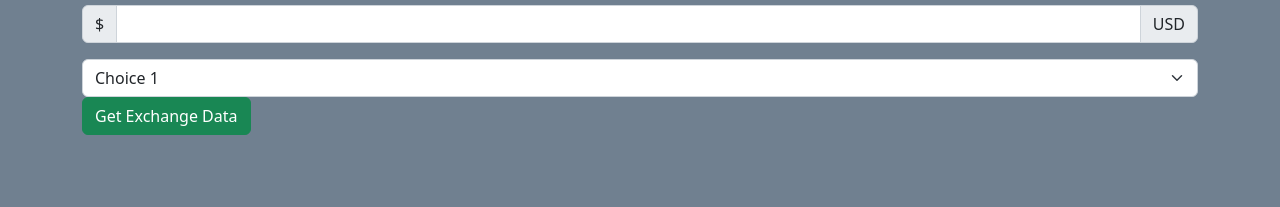
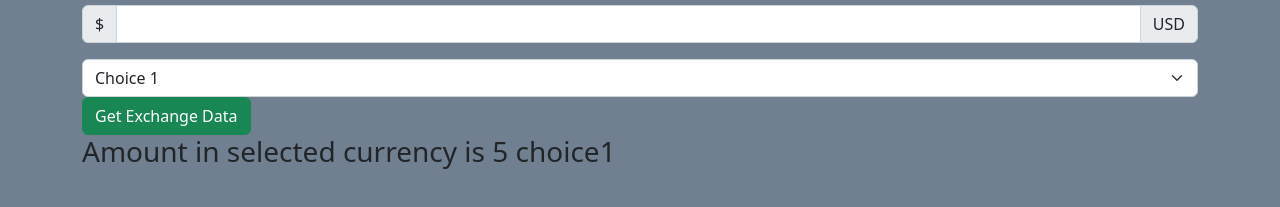
Before and after one commit to SierraProgramPioneer/currency-exchanger, a website built with webpack: page src/index.html in a window 1280 px wide. Both pictures are taken after typing "5" into the empty fields and a click on the button "Get Exchange Data". Shown: the part 117-324 px from the top of the page. Built offline with nearby package versions, Linux system fonts and the light colour scheme.

Commit message:
Print results to DOM

```diff
--- a/src/index.html
+++ b/src/index.html
@@ -17,8 +17,6 @@
         <div class="row">
             <h3>Please enter an amount in USD and then specify another currency to find the total amount in the converted currency.</h3>
             <form id="currencyExchange">
-
-
                 <div class="input-group mb-3">
                     <span class="input-group-text">$</span>
                     <input id="usdAmount" type="number" class="form-control" aria-label="usdAmount)">
@@ -33,6 +31,10 @@
                 <button type="submit" class="btn btn-success">Get Exchange Data</button>
             </form>
         </div>
+        <div class="row">
+            <h3 id="results"></h3>
+        </div>
+
     </div>
 
 
--- a/src/index.js
+++ b/src/index.js
@@ -9,8 +9,8 @@ import "./css/styles.css";
 
 
 function printResult(dollarAmount, selectedCurrency) {
-    console.log(dollarAmount);
-    console.log(selectedCurrency);
+
+    document.getElementById("results").innerText = `Amount in selected currency is ${dollarAmount} ${selectedCurrency}`;
 }
 
 
```
